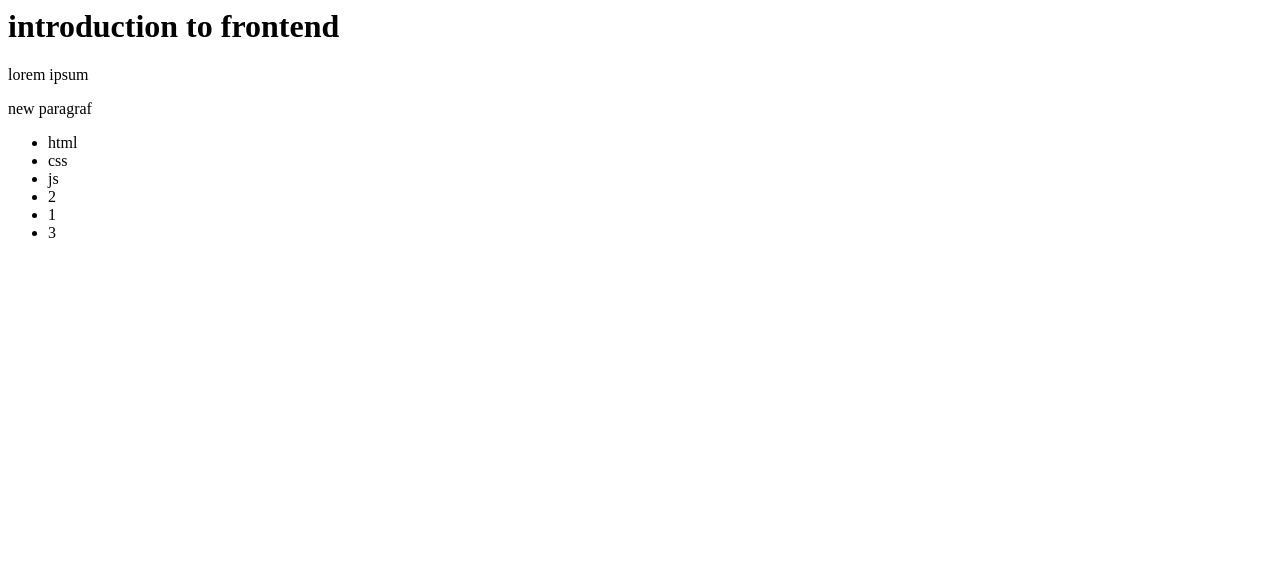
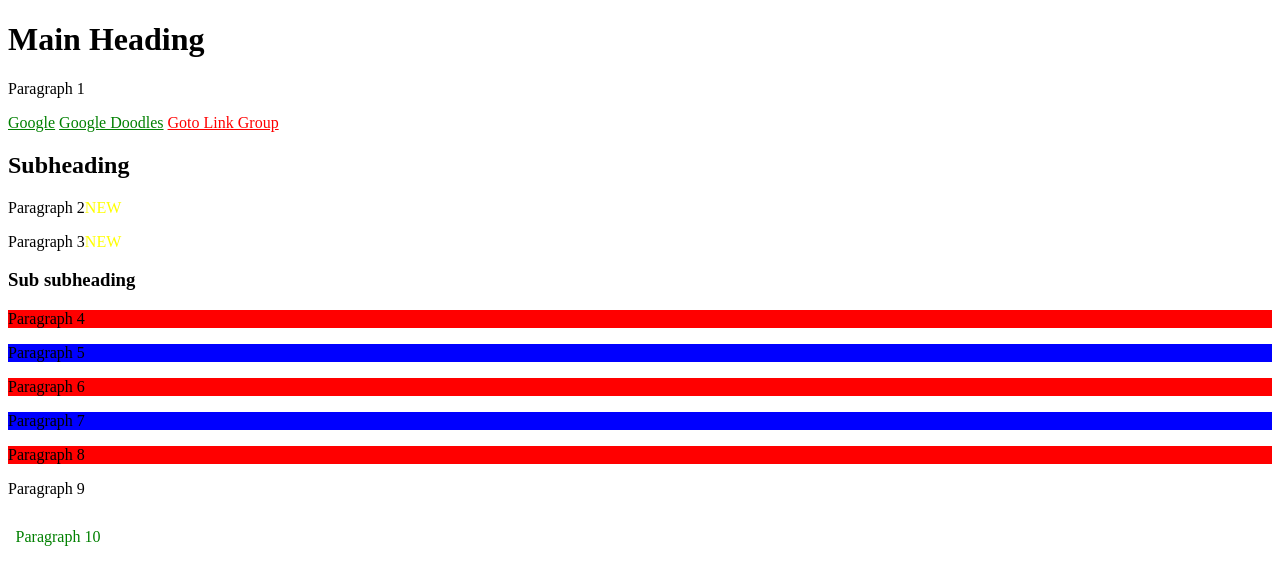
Before and after one commit to lale99/front-end, a plain HTML site: page index.html in a window 1280 px wide. Drawn offline with Linux system fonts and the light colour scheme.

Commit message:
Add files via upload

```diff
--- a/index.html
+++ b/index.html
@@ -1,11 +1,71 @@
-<h1>introduction to frontend </h1>
-<p>lorem ipsum</p>
-<p>new paragraf</p>
-<ul>
-<li>html</li>
-<li>css</li>
-<li>js</li>
-<li>2</li>
-<li>1</li>
-<li>3</li>
-</ul>
+<!DOCTYPE html>
+<html lang="en">
+
+<head>
+    <meta charset="UTF-8">
+    <title>Advanced CSS - Assignment 1</title>
+    <style>
+a[href^="https://www.google.com/"]{
+    color: green;
+}
+a[href^="https://www.link-group.eu/"]{
+    color: red;
+}
+#second-div p:nth-last-of-type(odd) {
+  background: red;
+}
+
+#second-div p:nth-last-of-type(even){
+  background: blue;
+}
+
+#first-div p::after{
+    content: "NEW";
+    color: yellow;
+}
+
+#second-div p::after{
+    content: "";
+}
+p:nth-child(7n+1){
+    width: 100px;
+    height: auto;
+    margin: 30px 30px auto 0 ;
+    color: green;
+    text-align: center;
+    font-family: 'Times New Roman', serif;
+    font: 10px;
+}
+
+body p:nth-child(7n+1):hover{
+    font-style: italic;
+    color: blue;
+    background-color: aquamarine;
+}
+    </style>
+</head>
+
+<body>
+    <h1>Main Heading</h1>
+    <p>Paragraph 1</p>
+    <a href="https://www.google.com/">Google</a>
+    <a href="https://www.google.com/doodles">Google Doodles</a>
+    <a href="https://www.link-group.eu/" target="_blank">Goto Link Group</a>
+    <div id="first-div">
+        <h2>Subheading</h2>
+        <p>Paragraph 2</p>
+        <p>Paragraph 3</p>
+        <div id="second-div">
+            <h3>Sub subheading</h3>
+            <p>Paragraph 4</p>
+            <p>Paragraph 5</p>
+            <p>Paragraph 6</p>
+            <p>Paragraph 7</p>
+            <p>Paragraph 8</p>
+        </div>
+    </div>
+    <p>Paragraph 9</p>
+    <p>Paragraph 10</p>
+</body>
+
+</html>
```
